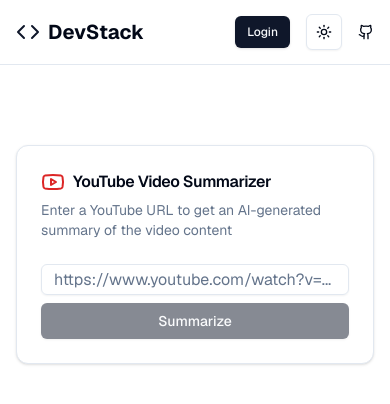
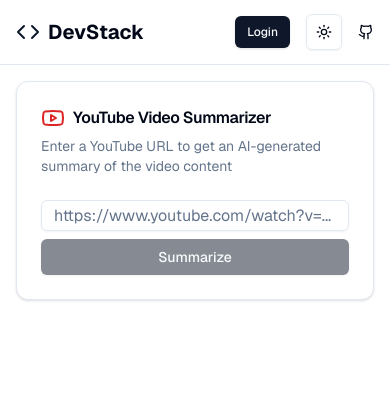
Before and after one commit to bbronswijk/devstack-blog, a Next.js app: page /create in a window 390 px wide. Shown: the top 404 px of the page. Built offline with nearby package versions, Linux system fonts and the light colour scheme; no server answers.

Commit message:
Responsive spacing improvements

```diff
--- a/src/app/[slug]/page.tsx
+++ b/src/app/[slug]/page.tsx
@@ -35,17 +35,17 @@
   return (
     <>
       <Image
-        className="mx-auto w-full max-w-[1600px] rounded-2xl px-2"
+        className="mx-auto w-full max-w-[1600px] rounded-2xl"
         src={`https://picsum.photos/seed/${slug}/2000/800`}
         alt="Random image"
         width={2000}
         height={800}
       />
 
-      <div className="mx-auto max-w-3xl px-4 py-12 sm:px-6 lg:px-8"></div>
+      <div className="mx-auto max-w-3xl px-4 py-4 sm:px-6 md:py-12 lg:px-8"></div>
 
       <article className="prose prose-stone mx-auto max-w-3xl dark:prose-invert">
-        <h1 className="md:text-5xl">{post.title}</h1>
+        <h1 className="text-2xl md:text-5xl">{post.title}</h1>
         <MDXRemote
           source={post.content}
           options={{ mdxOptions: { rehypePlugins: [rehypeHighlight] } }}
--- a/src/app/layout.tsx
+++ b/src/app/layout.tsx
@@ -30,7 +30,7 @@
         >
           <NextAuthProvider>
             <Header />
-            <main className="container mx-auto min-h-screen px-4 pb-40 pt-20">
+            <main className="container mx-auto min-h-screen px-4 pb-40 pt-4 md:pt-20">
               {children}
             </main>
           </NextAuthProvider>
```
